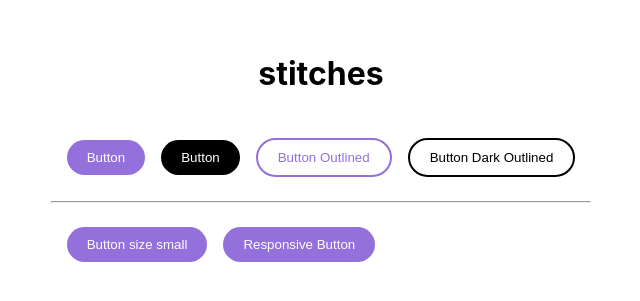
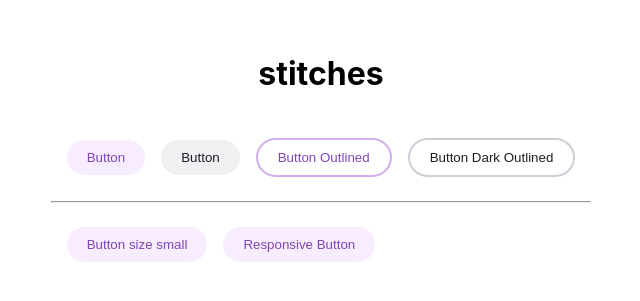
Before and after one commit to hellofanny/exploring-stitches-radix, a Next.js app: page / in a window 1280 px wide. Shown: the part 241-542 px from the top of the page, without its empty margins (319-959 px from the left). Built offline with nearby package versions, Linux system fonts and the light colour scheme.

Commit message:
Uses colors from radix-ui/colors

```diff
--- a/package.json
+++ b/package.json
@@ -8,6 +8,7 @@
     "lint": "next lint"
   },
   "dependencies": {
+    "@radix-ui/colors": "^0.1.8",
     "@stitches/react": "^1.2.5",
     "next": "12.0.4",
     "react": "17.0.2",
--- a/pages/index.tsx
+++ b/pages/index.tsx
@@ -3,14 +3,15 @@
 import styles from "../styles/Home.module.css";
 
 import { css, createStitches } from "@stitches/react";
+import { purple, slate } from "@radix-ui/colors";
 
 //base tokens
 //theme with createStitches -> css variables <3
 const { css } = createStitches({
   theme: {
     colors: {
-      basePurple: "mediumpurple",
-      darkPurple: "indigo",
+      ...purple,
+      ...slate,
       black: "black",
       white: "white",
       gray: "dimgray",
@@ -45,15 +46,17 @@
     },
     variant: {
       primary: {
-        backgroundColor: "$basePurple",
+        backgroundColor: "$purple3",
+        color: "$purple11",
         "&:hover": {
-          backgroundColor: "$darkPurple",
+          backgroundColor: "$purple4",
         },
       },
       dark: {
-        backgroundColor: "$black",
+        backgroundColor: "$slate3",
+        color: "$slate12",
         "&:hover": {
-          backgroundColor: "$gray",
+          backgroundColor: "$slate4",
         },
       },
     },
@@ -70,19 +73,14 @@
       variant: "primary",
       outlined: true,
       css: {
-        color: "$basePurple",
-        borderColor: "$basePurple",
-        "&:hover": {
-          color: "$white",
-        },
+        borderColor: "$purple7",
       },
     },
     {
       variant: "dark",
       outlined: true,
       css: {
-        color: "$black",
-        borderColor: "$black",
+        borderColor: "$slate7",
       },
     },
   ],
```
Also changed, not shown: 1 other file (tests, documents, lock files or other folders).
